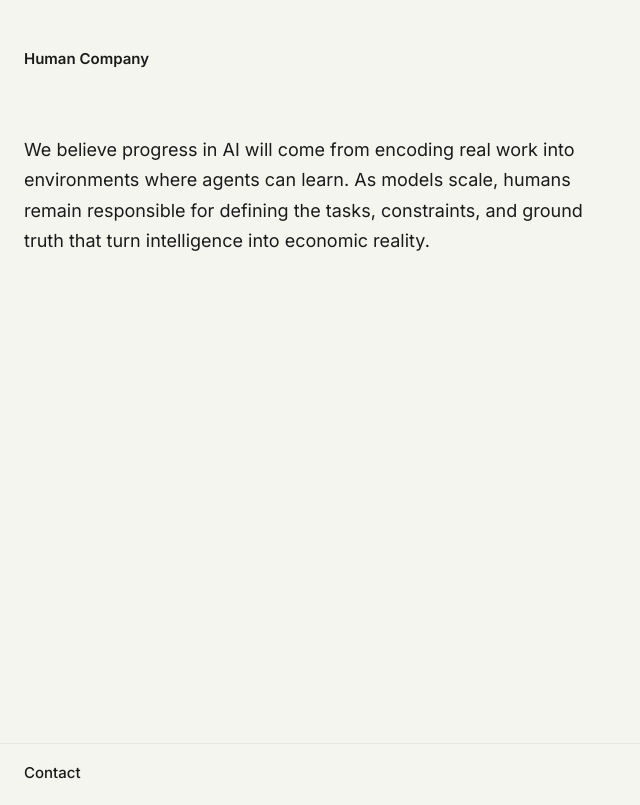
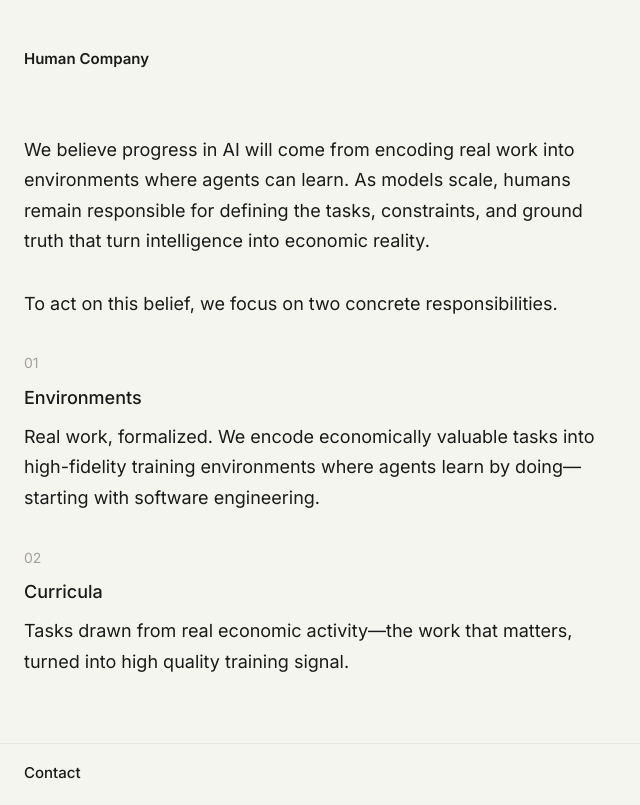
Before and after one commit to Human-Company/public-website, a Next.js app: page / in a window 1280 px wide. Shown: the whole page, without its empty margins (0-640 px from the left). Built offline with nearby package versions, Linux system fonts and the light colour scheme; a web font is replaced by a local one.

Commit message:
Restore full content with numbered sections

```diff
--- a/app/page.tsx
+++ b/app/page.tsx
@@ -11,10 +11,31 @@ export default function Home() {
       {/* Main Content */}
       <main className="flex-1 px-6 pt-12 lg:pt-16 pb-32">
         <div className="max-w-[600px]">
-          <div className="space-y-6 text-[17px] lg:text-[18px] leading-[1.7] text-[#1a1a1a]">
+          <div className="space-y-8 text-[17px] lg:text-[18px] leading-[1.7] text-[#1a1a1a]">
             <p>
               We believe progress in AI will come from encoding real work into environments where agents can learn. As models scale, humans remain responsible for defining the tasks, constraints, and ground truth that turn intelligence into economic reality.
             </p>
+            <p>
+              To act on this belief, we focus on two concrete responsibilities.
+            </p>
+
+            {/* Section 01 */}
+            <section className="space-y-2">
+              <span className="text-[14px] text-stone-400 block">01</span>
+              <h2 className="text-[18px] font-medium text-[#1a1a1a]">Environments</h2>
+              <p className="text-[17px] lg:text-[18px] leading-[1.7]">
+                Real work, formalized. We encode economically valuable tasks into high-fidelity training environments where agents learn by doing—starting with software engineering.
+              </p>
+            </section>
+
+            {/* Section 02 */}
+            <section className="space-y-2">
+              <span className="text-[14px] text-stone-400 block">02</span>
+              <h2 className="text-[18px] font-medium text-[#1a1a1a]">Curricula</h2>
+              <p className="text-[17px] lg:text-[18px] leading-[1.7]">
+                Tasks drawn from real economic activity—the work that matters, turned into high quality training signal.
+              </p>
+            </section>
           </div>
         </div>
       </main>
```
